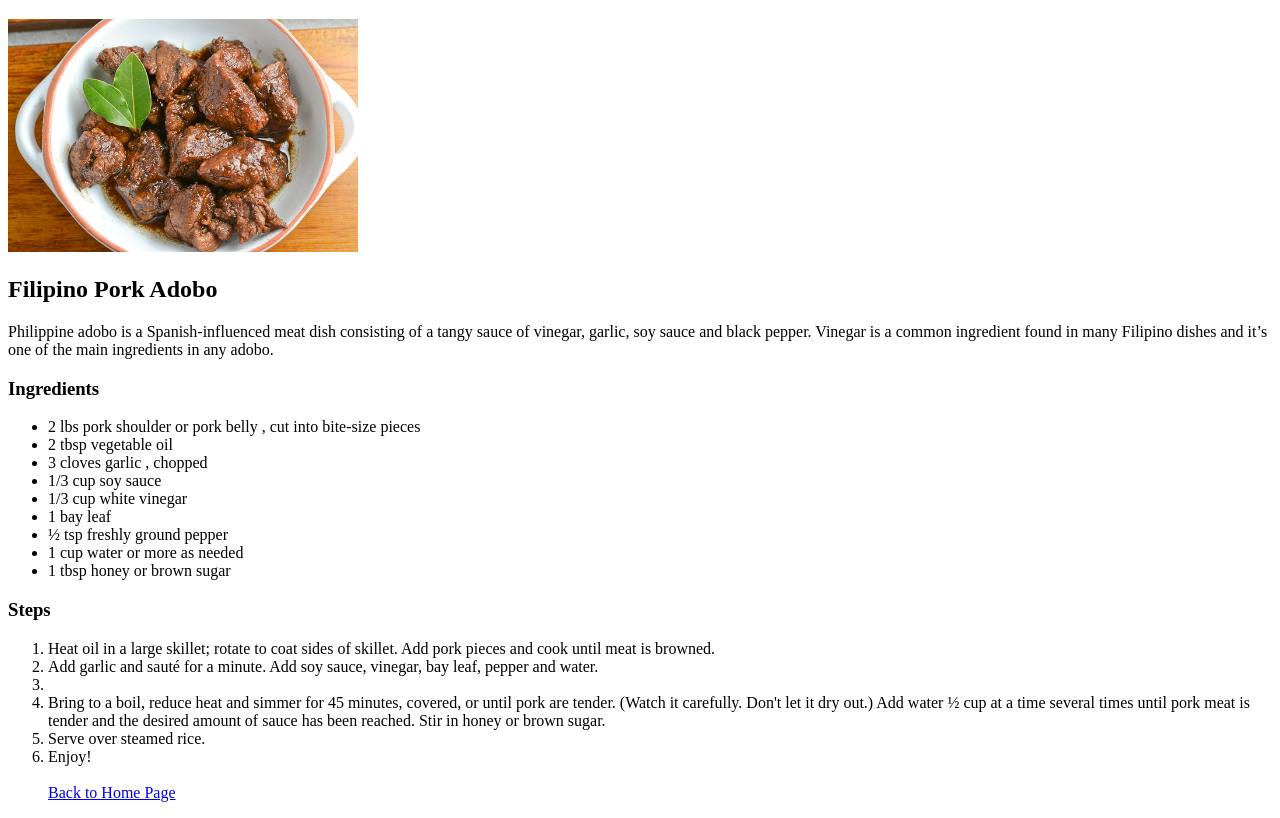
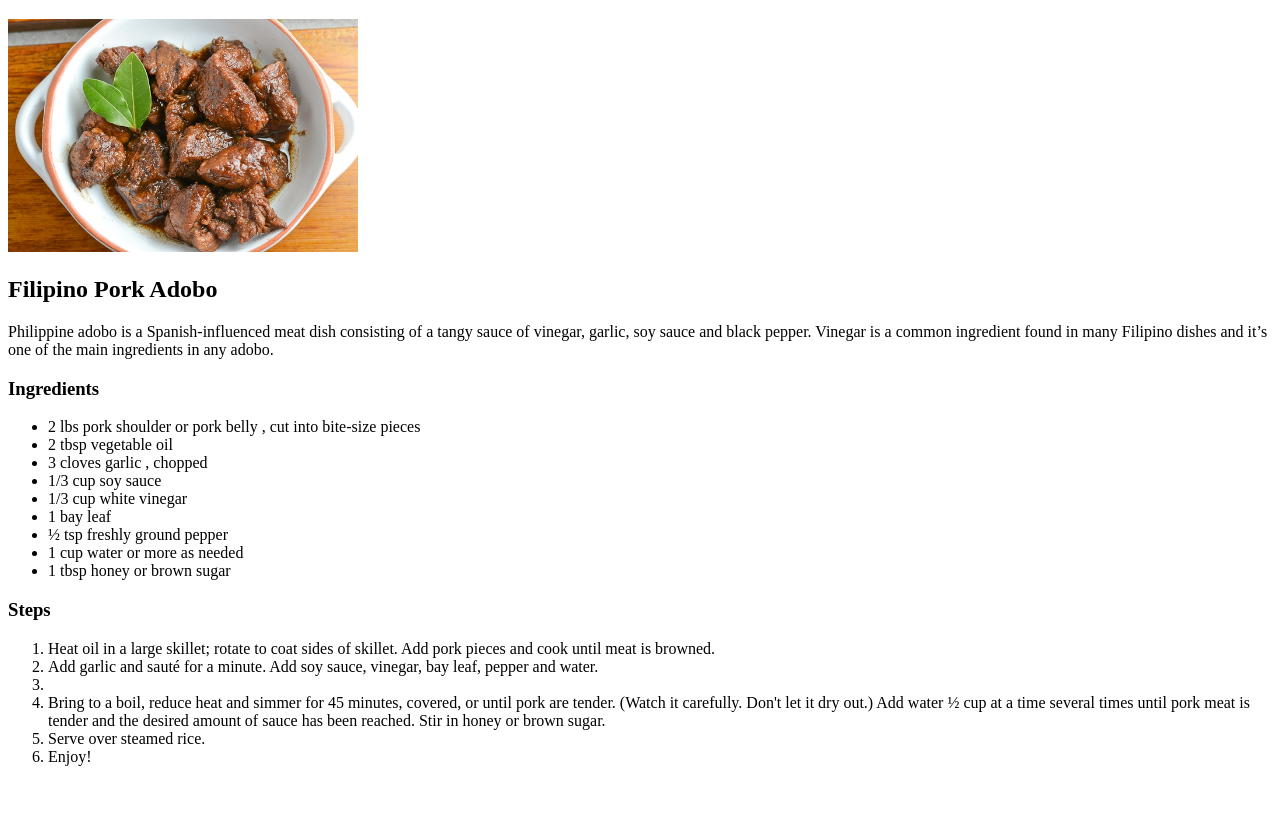
Before and after one commit to mclesterkun/odin-recipes, a plain HTML site: page recipes/adobo.html in a window 1280 px wide. Shown: the part 61-879 px from the top of the page. After the commit the page ends 843 px from the top, so only its background shows below. Drawn offline with Linux system fonts and the light colour scheme.

Commit message:
remove a hyperlink in adobo page and add a self-reflection in readme.md

```diff
--- a/recipes/adobo.html
+++ b/recipes/adobo.html
@@ -31,8 +31,6 @@
             <li>Bring to a boil, reduce heat and simmer for 45 minutes, covered, or until pork are tender. (Watch it carefully. Don't let it dry out.) Add water ½ cup at a time several times until pork meat is tender and the desired amount of sauce has been reached. Stir in honey or brown sugar.</li>
             <li>Serve over steamed rice.</li>
             <li>Enjoy!</li>
-            <br>
-            <a href="../index.html">Back to Home Page</a>
         </ol>
     </body>
 </html>
```
Also changed, not shown: 1 other file.
